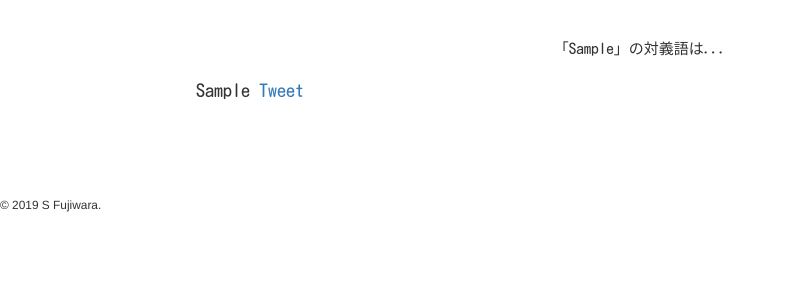
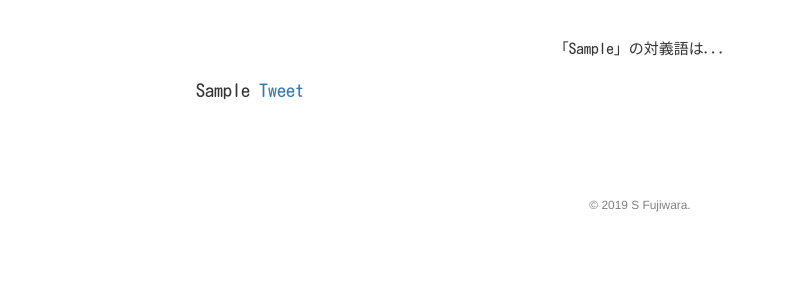
Before and after one commit to soichi-fujiwara/flask-antonym, a Flask app: template templates/index.html in a window 1280 px wide. Shown: the part 310-610 px from the top of the page, without its empty margins (0-785 px from the left). Run offline with Flask 2, Linux system fonts and the light colour scheme; the template is opened without the code that fills it: most values are stand-ins (such as "Sample title", 1, 10 or a date in 2020); some libraries are stand-ins or nearby versions.

Commit message:
Update layout.html

```diff
--- a/templates/layout.html
+++ b/templates/layout.html
@@ -27,7 +27,7 @@
     <!-- Include all compiled plugins (below), or include individual files as needed -->
     <script src="/static/js/bootstrap.min.js"></script>
     <footer>
-      <p><small>&copy; 2019 S Fujiwara.</small></p>
+      <p style="text-align:center;color:gray"><small>&copy; 2019 S Fujiwara.</small></p>
     </footer>
   </body>
 </html>
```
